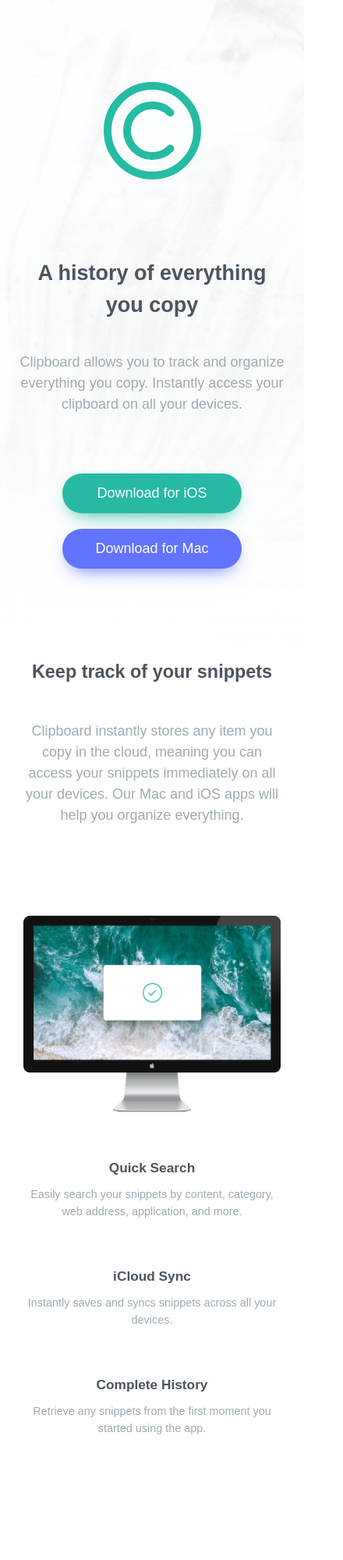
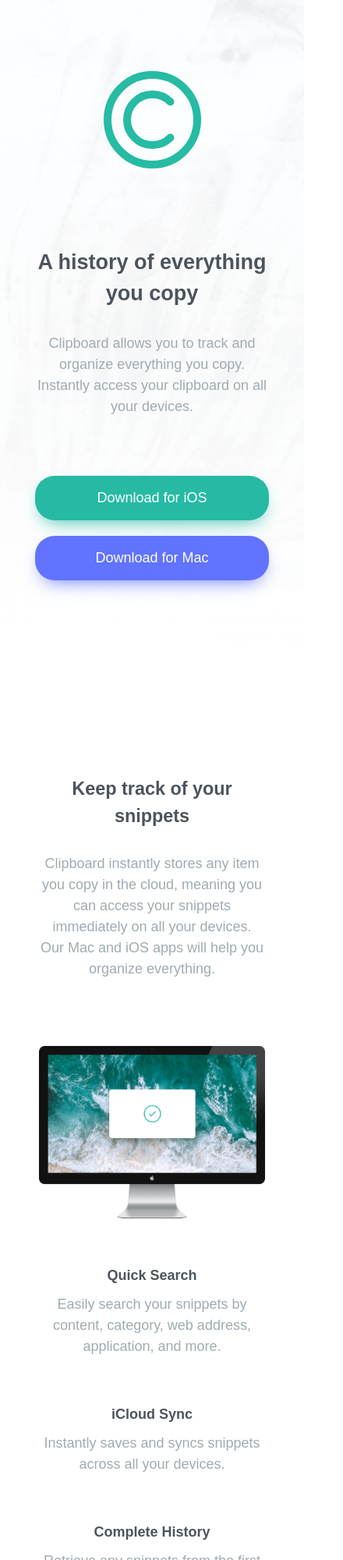
Before and after one commit to StrigZ/Clipboard-landing-page-challenge, a plain HTML site: page index.html in a window 390 px wide. Shown: the top 2000 px of the page at 78% size, 440 px wide, since content can reach past the window. Drawn offline with Linux system fonts and the light colour scheme; a web font is replaced by a local one.

Commit message:
Updated index.html and style.css

```diff
--- a/index.html
+++ b/index.html
@@ -13,48 +13,67 @@
 
 <body>
     <main>
-        <header class="history">
-            <div class="history__inner">
-                <img class="history__logo" src="./images/logo.svg" alt="Logo Icon">
-                <h1 class="history__title">A history of everything you copy</h1>
-                <p class="history__desc">Clipboard allows you to track and organize everything you copy. Instantly access your clipboard on all your devices.</p>
-                <div class="history__buttons">
-                    <button type="button" class="btn btn-green">Download for iOS</button>
-                    <button type="button" class="btn btn-blue">Download for Mac</button>
+        <section class="hero">
+            <div class="container">
+                <div class="hero__inner">
+                    <img class="hero__logo" src="./images/logo.svg" alt="Logo Icon">
+                    <h1 class="hero__title">A history of everything you copy</h1>
+                    <p class="hero__desc">Clipboard allows you to track and organize everything you copy. Instantly access your clipboard on all your devices.</p>
+                    <div class="hero__buttons">
+                        <a class="btn btn-green">Download for iOS</a>
+                        <a class="btn btn-blue">Download for Mac</a>
                     </div>
                 </div>
-        </header>
+            </div>
+        </section>
         <section class="track">
+            <div class="container">
+                <div class="track__inner">
                     <h2 class="track__title">Keep track of your snippets</h2>
                     <p class="track__desc">Clipboard instantly stores any item you copy in the cloud, meaning you can access your snippets immediately on all your devices. Our Mac and iOS apps will help you organize everything.</p>
-        </section>
-        <section class="features-1">
-            <img class="features-1__img" src="./images/image-computer.png" alt="Computer Image">
-            <ul class="features-1__features">
+                    <div class="track__box">
+                        <img class="track__img" src="./images/image-computer.png" alt="Computer Image" aria-hidden="true">
+                        <ul class="track__features">
                             <li>
-                    <h3>Quick Search</h3>
+                                <p class="track__features-title">Quick Search</p>
                                 <p>Easily search your snippets by content, category, web address, application, and more.</p>
                             </li>
                             <li>
-                    <h3>iCloud Sync</h3>
+                                <p class="track__features-title">iCloud Sync</p>
                                 <p>Instantly saves and syncs snippets across all your devices.</p>
                             </li>
                             <li>
-                    <h3>Complete History</h3>
+                                <p class="track__features-title">Complete History</p>
                                 <p>Retrieve any snippets from the first moment you started using the app.
                                 </p>
                             </li>
                         </ul>
+                    </div>
+                </div>
+            </div>
         </section>
         <section class="clipbord">
+            <div class="container">
+                <div class="clipboard__inner">
                     <h2 class="clipbord__title">Access Clipboard anywhere</h2>
                     <p class="clipbord__desc">Whether you’re on the go, or at your computer, you can access all your Clipboard snippets in a few simple clicks.</p>
+                </div>
+            </div>
         </section>
-        <img class="devices" src="./images/image-devices.png" alt="Devices Image">
+        <div class="container">
+            <div class="devices__inner">
+                <img class="devices" src="./images/image-devices.png" alt="Devices Image" aria-hidden="true">
+            </div>
+        </div>
         <section class="supercharge">
+            <div class="container">
+                <div class="supercharge__inner">
                     <h2 class="supercharge__title">Supercharge your workflow</h2>
                     <p class="supercharge__desc">We’ve got the tools to boost your productivity.</p>
+                </div>
+            </div>
         </section>
+        <div class="container">
             <ul class="features-2">
                 <li class="features-2-item">
                     <img class="features-2__img" src="./images/icon-blacklist.svg" alt="Blacklist Icon">
@@ -72,6 +91,8 @@
                     <p class="features-2__desc">Quick preview of all snippets on your Clipboard for easy access.</p>
                 </li>
             </ul>
+        </div>
+        <div class="container">
             <ul class="sponsors">
                 <li class="sponsors__item">
                     <img class="sponsors__item-img" src="./images/logo-google.png" alt="Google Icon">
@@ -89,19 +110,25 @@
                     <img class="sponsors__item-img" src="./images/logo-vector-graphics.png" alt="Vector Graphics Logo">
                 </li>
             </ul>
+        </div>
         <section class="download">
+            <div class="container">
+                <div class="download__inner">
                     <h2 class="download__title">Clipboard for iOS and Mac OS</h2>
                     <p class="download__desc">Available for free on the App Store. Download for Mac or iOS, sync with iCloud and you’re ready to start adding to your clipboard. </p>
                     <div class="download__buttons">
-                <button type="button" class="btn btn-green">Download for iOS</button>
-                <button type="button" class="btn btn-blue">Download for Mac</button>
+                        <a class="btn btn-green">Download for iOS</a>
+                        <a class="btn btn-blue">Download for Mac</a>
+                    </div>
+                </div>
             </div>
         </section>
     </main>
     <footer class="footer">
+        <div class="container">
+            <div class="footer__inner">
                 <img class="footer__img" src="./images/logo.svg" alt="Logo Icon">
                 <ul class="footer__links">
-
                     <li>
                         <a href="#">FAQs</a>
                     </li>
@@ -121,7 +148,7 @@
                 <ul class="social">
                     <li class="social__item">
                         <a class="social__link" href="#">
-                    <svg width="24" height="24" xmlns="http://www.w3.org/2000/svg">
+                            <svg aria-label="Facebook" width="24" height="24">
                 <path
                   d="M22.675 0H1.325C.593 0 0 .593 0 1.325v21.351C0 23.407.593 24 1.325 24H12.82v-9.294H9.692v-3.622h3.128V8.413c0-3.1 1.893-4.788 4.659-4.788 1.325 0 2.463.099 2.795.143v3.24l-1.918.001c-1.504 0-1.795.715-1.795 1.763v2.313h3.587l-.467 3.622h-3.12V24h6.116c.73 0 1.323-.593 1.323-1.325V1.325C24 .593 23.407 0 22.675 0z"
                   fill="#4C545C" fill-rule="nonzero" /></svg>
@@ -129,7 +156,7 @@
                     </li>
                     <li class="social__item">
                         <a class="social__link" href="#">
-                    <svg width="24" height="20" xmlns="http://www.w3.org/2000/svg">
+                            <svg aria-label="Twitter" width="24" height="20">
                 <path
                   d="M24 2.557a9.83 9.83 0 01-2.828.775A4.932 4.932 0 0023.337.608a9.864 9.864 0 01-3.127 1.195A4.916 4.916 0 0016.616.248c-3.179 0-5.515 2.966-4.797 6.045A13.978 13.978 0 011.671 1.149a4.93 4.93 0 001.523 6.574 4.903 4.903 0 01-2.229-.616c-.054 2.281 1.581 4.415 3.949 4.89a4.935 4.935 0 01-2.224.084 4.928 4.928 0 004.6 3.419A9.9 9.9 0 010 17.54a13.94 13.94 0 007.548 2.212c9.142 0 14.307-7.721 13.995-14.646A10.025 10.025 0 0024 2.557z"
                   fill="#4C545C" fill-rule="nonzero" /></svg>
@@ -137,13 +164,15 @@
                     </li>
                     <li class="social__item">
                         <a class="social__link" href="#">
-                    <svg width="24" height="24" xmlns="http://www.w3.org/2000/svg">
+                            <svg aria-label="Instagram" width="24" height="24">
                 <path
                   d="M12 2.163c3.204 0 3.584.012 4.85.07 3.252.148 4.771 1.691 4.919 4.919.058 1.265.069 1.645.069 4.849 0 3.205-.012 3.584-.069 4.849-.149 3.225-1.664 4.771-4.919 4.919-1.266.058-1.644.07-4.85.07-3.204 0-3.584-.012-4.849-.07-3.26-.149-4.771-1.699-4.919-4.92-.058-1.265-.07-1.644-.07-4.849 0-3.204.013-3.583.07-4.849.149-3.227 1.664-4.771 4.919-4.919 1.266-.057 1.645-.069 4.849-.069zM12 0C8.741 0 8.333.014 7.053.072 2.695.272.273 2.69.073 7.052.014 8.333 0 8.741 0 12c0 3.259.014 3.668.072 4.948.2 4.358 2.618 6.78 6.98 6.98C8.333 23.986 8.741 24 12 24c3.259 0 3.668-.014 4.948-.072 4.354-.2 6.782-2.618 6.979-6.98.059-1.28.073-1.689.073-4.948 0-3.259-.014-3.667-.072-4.947-.196-4.354-2.617-6.78-6.979-6.98C15.668.014 15.259 0 12 0zm0 5.838a6.162 6.162 0 100 12.324 6.162 6.162 0 000-12.324zM12 16a4 4 0 110-8 4 4 0 010 8zm6.406-11.845a1.44 1.44 0 100 2.881 1.44 1.44 0 000-2.881z"
                   fill="#4C545C" fill-rule="nonzero" /></svg>
                         </a>
                     </li>
                 </ul>
+            </div>
+        </div>
     </footer>
 </body>
 
--- a/style.css
+++ b/style.css
@@ -31,6 +31,10 @@ main {
 
 section {
     width: 100%;
+    display: flex;
+    flex-direction: column;
+    justify-content: center;
+    align-items: center;
 }
 
 ul,
@@ -67,12 +71,18 @@ a {
     transition: .3s ease;
 }
 
-a:active,
-a:hover {
+.footer__links li a:active,
+.footer__links li a:hover {
     color: var(--StrongCyan);
 }
 
-.history {
+.container {
+    max-width: 1440px;
+    /* width: 1440px; */
+    padding: 0 20px;
+}
+
+.hero {
     width: 100%;
     background-image: url(./images/bg-header-desktop.png);
     background-repeat: no-repeat;
@@ -85,7 +95,7 @@ a:hover {
     text-align: center;
 }
 
-.history__inner {
+.hero__inner {
     max-width: 920px;
     display: flex;
     flex-direction: column;
@@ -93,20 +103,20 @@ a:hover {
     align-items: center;
 }
 
-.history__logo {
+.hero__logo {
     margin-bottom: 100px;
     max-width: 170px;
 }
 
-.history__title {
-    margin-bottom: 40px;
+.hero__title {
+    margin-bottom: 30px;
 }
 
-.history__desc {
+.hero__desc {
     margin-bottom: 65px;
 }
 
-.history__buttons {
+.hero__buttons {
     display: flex;
     max-width: 630px;
 }
@@ -149,49 +159,49 @@ a:hover {
 
 .track {
     text-align: center;
-    max-width: 920px;
-    margin-bottom: 115px;
+    margin-bottom: 160px;
+}
+
+.track__inner {
+    display: flex;
+    flex-direction: column;
+    align-items: center;
+    justify-content: center;
 }
 
 .track__title {
-    margin-bottom: 45px;
+    max-width: 920px;
+    margin-bottom: 30px;
 }
 
-.features-1 {
-    display: flex;
-    align-items: center;
-    justify-content: space-between;
-    margin-bottom: 215px;
-    height: 570px;
-    /* min-height: 570px; */
+.track__desc {
+    max-width: 920px;
 }
 
-.features-1__img {
-    margin-left: -5%;
-    min-height: 100%;
+.track__box {
+    margin-top: 85px;
+    display: flex;
+    justify-content: space-between;
 }
 
-.features-1__features {
-    margin-left: 20px;
-    max-height: 100%;
-    width: 400px;
-    margin: 0 auto;
+.track__img {
+    margin-left: -5%;
 }
 
-.features-1__features li {
-    max-width: 100%;
-    margin-bottom: 80px;
-    /* padding-right: 100px; */
-    line-height: 1.5;
+.track__features {
+    text-align: left;
+    max-width: 330px;
+    margin-left: 110px;
 }
 
-.features-1__features li h3 {
-    font-size: 1em;
-    margin-bottom: 10px;
+.track__features li {
+    margin-bottom: 70px;
 }
 
-.features-1__features li p {
-    font-size: 1em;
+.track__features-title {
+    font-weight: 600;
+    color: var(--DarkGrayishBlue);
+    margin-bottom: 10px;
 }
 
 .clipbord {
@@ -221,11 +231,15 @@ a:hover {
     display: flex;
     text-align: center;
     margin-bottom: 170px;
+    /* width: 920px; */
 }
 
 .features-2-item {
     max-width: 350px;
-    margin: 0 45px;
+}
+
+.features-2-item:nth-child(2) {
+    margin: 0 40px;
 }
 
 .features-2__img {
@@ -235,11 +249,12 @@ a:hover {
 }
 
 .features-2__title {
-    margin-bottom: 30px;
+    margin-bottom: 20px;
+    font-size: 1.5em;
 }
 
 .features-2__desc {
-    font-size: 1em;
+    font-size: .8em;
     line-height: 1.5;
 }
 
@@ -251,7 +266,15 @@ a:hover {
 }
 
 .sponsors__item {
-    max-width: 130px;
+    /* max-width: 130px; */
+    margin-left: 100px;
+    display: flex;
+    justify-content: center;
+    align-items: center;
+}
+
+.sponsors__item:nth-child(1) {
+    margin-left: 0;
 }
 
 .sponsors__item-img {
@@ -280,14 +303,21 @@ a:hover {
 
 .footer {
     background-color: #F5F6F8;
-    padding: 40px 35px;
+    height: 150px;
+    max-height: 150px;
+    margin-top: auto;
+    display: flex;
+    justify-content: center;
+    align-items: center;
+}
+
+.footer__inner {
+    padding: 35px 0;
     display: flex;
     justify-content: center;
     align-items: flex-start;
     width: 100%;
-    height: 150px;
-    max-height: 150px;
-    margin-top: auto;
+    min-width: 920px;
 }
 
 .footer__img {
@@ -320,6 +350,8 @@ a:hover {
     justify-content: center;
     align-items: center;
     margin-left: auto;
+    /* margin-top: auto; */
+    margin-top: 10px;
 }
 
 .social__item {
@@ -363,12 +395,6 @@ svg:hover path {
 } */
 
 @media (max-width:1000px) {
-    /* header {
-        background-color: aqua;
-    } */
-    section {
-        padding: 0 30px;
-    }
     p {
         font-size: 1em !important;
     }
@@ -378,56 +404,62 @@ svg:hover path {
     h2 {
         font-size: 1.3em !important;
     }
-    h3 {
-        font-size: 1.2em !important;
+    .container {
+        min-width: 320px;
     }
     .btn {
         margin: 10px 0;
+        width: 100%;
     }
-    .history {
+    .hero {
         padding: 0 25px;
+        margin-bottom: 150px;
     }
-    .history__buttons {
+    .hero__buttons {
         flex-direction: column;
+        align-items: center;
+        justify-content: center;
+        width: 100%;
     }
     .track {
-        /* width: 300px; */
-        min-width: 320px;
         padding: 0 25px;
     }
     .track__desc {
         width: 100%;
     }
-    .features-1 {
+    .track {
         flex-direction: column;
         justify-content: center;
         align-items: center;
         padding: 0;
         padding: 0 30px;
         height: auto;
-        margin-bottom: 200px;
+        margin-bottom: 150px;
     }
-    .features-1__img {
+    .track__img {
         min-width: 280px;
         width: 100%;
         margin-left: 0;
         margin-bottom: 60px;
         min-height: none;
     }
-    .features-1__features {
+    .track__features {
         margin-top: 0;
         margin-left: 0;
         max-width: none;
         min-width: none;
         width: 100%;
     }
-    .features-1__features li {
+    .track__box {
+        flex-direction: column;
+    }
+    .track__features li {
         margin-bottom: 60px;
         padding-right: 0;
         text-align: center;
-        font-size: .8em;
+        font-size: 1em;
     }
-    .features-1__features li h3 {
+    .track__features-title {
         margin-bottom: 10px;
     }
     .clipbord {
@@ -441,19 +473,19 @@ svg:hover path {
         margin-bottom: 180px;
     }
     .features-2 {
-        padding: 0 30px;
         flex-direction: column;
         margin-bottom: 140px;
-        width: 100%;
         justify-content: center;
         align-items: center;
     }
     .features-2-item {
         margin: 0;
-        margin-bottom: 60px;
+        margin-bottom: 60px !important;
         font-size: 0.8em;
-        max-width: none;
         width: 100%;
+    }
+    .features-2-item:last-child {
+        margin: 0 !important;
     }
     .sponsors {
         justify-content: center;
@@ -463,6 +495,7 @@ svg:hover path {
         flex-direction: column;
     }
     .sponsors__item {
+        margin: 0;
         margin-bottom: 65px;
     }
     .sponsors__item:last-child {
@@ -472,32 +505,38 @@ svg:hover path {
         flex-direction: column;
     }
     .footer {
+        max-height: initial;
+        height: initial;
+        min-width: initial;
+        width: initial;
+        margin-top: auto;
+    }
+    .container {}
+    .footer__inner {
         flex-direction: column;
+        justify-content: space-between;
         align-items: center;
-        justify-content: space-evenly;
-        padding: 0;
-        margin: 0;
+        min-width: 0;
         min-height: 500px;
     }
+    .footer__img {
+        width: initial;
+        min-width: initial;
+    }
     .footer__links {
-        margin-left: 0;
-        display: flex;
+        margin: 0;
+        width: initial;
+        min-width: initial;
         flex-direction: column;
         flex-wrap: nowrap;
         align-items: center;
         justify-content: center;
-        max-height: none;
-    }
-    .footer__links li {
-        max-width: none;
-        margin: 0;
-        margin-bottom: 20px;
     }
     .social {
-        margin-left: 0;
+        margin: 0;
+        width: initial;
+        min-width: initial;
     }
-    .social__item {
-        padding: 15px;
-        padding-top: 0;
-    }
+    .social__item {}
+    .social__link {}
 }
```
Lines whose indentation alone changed are shown as unchanged.
